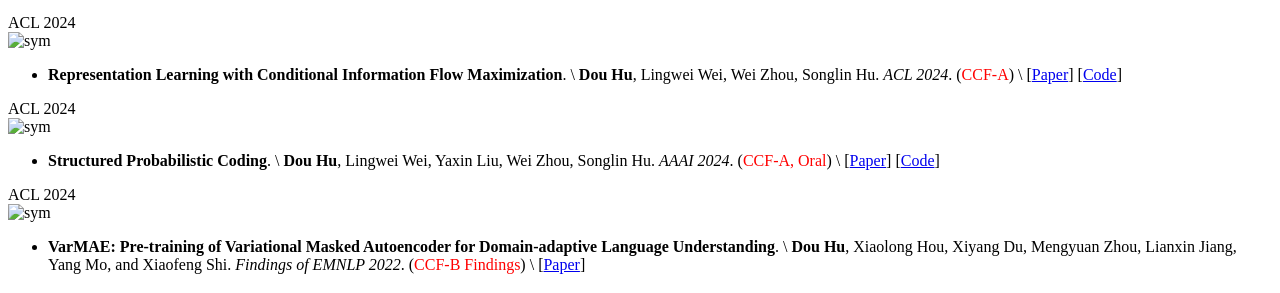
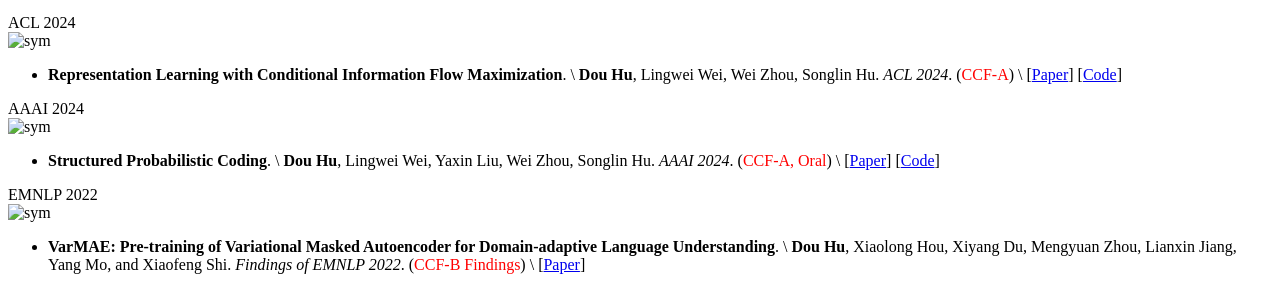
Before and after one commit to hudou95/hudou95.github.io, a Jekyll site: the page built from _pages/includes/pub.md, in a window 1280 px wide. Shown: the part 705-998 px from the top of the page. Built offline with Jekyll 4.4.1, drawn with Linux system fonts in a browser that asks for light colours; our own code applies the rules of GitHub Pages for plain Markdown files.

Commit message:
update 202505

```diff
--- a/_pages/includes/pub.md
+++ b/_pages/includes/pub.md
@@ -31,7 +31,7 @@
 </div>
 </div>
 
-<div class='paper-box'><div class='paper-box-image'><div><div class="badge">ACL 2024</div><img src='images/paper/spc.png' alt="sym" width="100%"></div></div>
+<div class='paper-box'><div class='paper-box-image'><div><div class="badge">AAAI 2024</div><img src='images/paper/spc.png' alt="sym" width="100%"></div></div>
 <div class='paper-box-text' markdown="1">
 
 - **Structured Probabilistic Coding**. \
@@ -41,7 +41,7 @@
 </div>
 </div>
 
-<div class='paper-box'><div class='paper-box-image'><div><div class="badge">ACL 2024</div><img src='images/paper/varmae.png' alt="sym" width="100%"></div></div>
+<div class='paper-box'><div class='paper-box-image'><div><div class="badge">EMNLP 2022</div><img src='images/paper/varmae.png' alt="sym" width="100%"></div></div>
 <div class='paper-box-text' markdown="1">
 
 - **VarMAE: Pre-training of Variational Masked Autoencoder for Domain-adaptive Language Understanding**.  \
```
